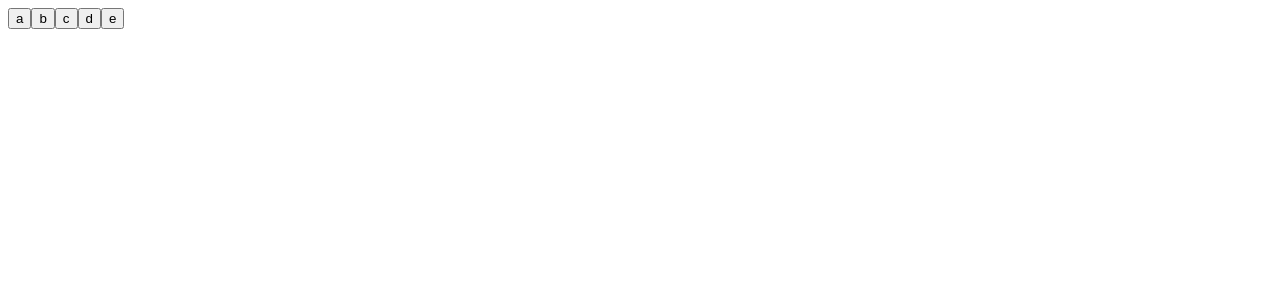
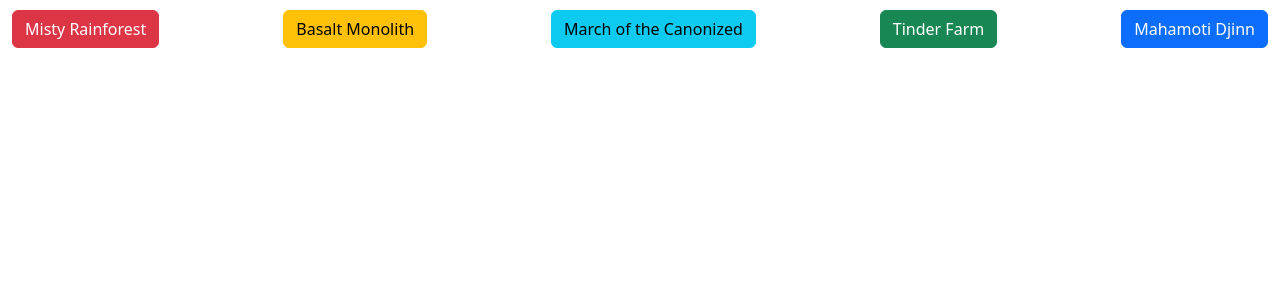
Before and after one commit to iisgalvanimi/consegna-progetti-api-frontend-dangelo-luca, an Angular app in the folder 00.1/: page / in a window 1280 px wide. Shown: the top 300 px of the page. Built offline with nearby package versions, Linux system fonts and the light colour scheme.

Commit message:
migliorato estetica

```diff
--- a/00.1/angular.json
+++ b/00.1/angular.json
@@ -25,9 +25,10 @@
               "src/assets"
             ],
             "styles": [
+              "node_modules/bootstrap/dist/css/bootstrap.min.css",
               "src/styles.css"
             ],
-            "scripts": []
+            "scripts": ["node_modules/bootstrap/dist/js/bootstrap.bundle.min.js"]
           },
           "configurations": {
             "production": {
--- a/00.1/package.json
+++ b/00.1/package.json
@@ -18,6 +18,7 @@
     "@angular/platform-browser": "^16.2.0",
     "@angular/platform-browser-dynamic": "^16.2.0",
     "@angular/router": "^16.2.0",
+    "bootstrap": "^5.3.3",
     "rxjs": "~7.8.0",
     "tslib": "^2.3.0",
     "zone.js": "~0.13.0"
--- a/00.1/src/app/app.component.html
+++ b/00.1/src/app/app.component.html
@@ -1,7 +1,9 @@
 
-<button routerLink="/card/Misty Rainforest">a</button>
-<button routerLink="/card/Basalt Monolith">b</button>
-<button routerLink="/card/March of the Canonized">c</button>
-<button routerLink="/card/Tinder Farm">d</button>
-<button routerLink="/card/Mahamoti Djinn">e</button>
+<div class="container-fluid d-flex justify-content-between" style="margin-top: 10px;" >
+    <button class="btn btn-danger" routerLink="/card/Misty Rainforest" style=>Misty Rainforest</button>
+    <button class="btn btn-warning" routerLink="/card/Basalt Monolith">Basalt Monolith</button>
+    <button class="btn btn-info" routerLink="/card/March of the Canonized">March of the Canonized</button>
+    <button class="btn btn-success" routerLink="/card/Tinder Farm">Tinder Farm</button>
+    <button class="btn btn-primary" routerLink="/card/Mahamoti Djinn">Mahamoti Djinn</button>
+</div>
 <router-outlet></router-outlet>
--- a/00.1/src/app/card/card.component.html
+++ b/00.1/src/app/card/card.component.html
@@ -3,14 +3,27 @@
     <div *ngIf = "caricamento">
         Caricamento....
     </div>
+<br>
+<br>
 
+<div *ngIf="!caricamento && datiCarta" class="card-container" >
 
-<div *ngIf="!caricamento && datiCarta" class="card-container">
-    <h1>{{ datiCarta.name }}</h1>
-    <img [src]="datiCarta.image_uris.normal" alt="{{ datiCarta.name }}">
-    <p><strong>Type:</strong> {{ datiCarta.type_line }}</p>
-    <p><strong>Text:</strong> {{ datiCarta.oracle_text }}</p>
-    <p><strong>Set:</strong> {{ datiCarta.set_name }}</p>
-    <p><strong>Price:</strong> ${{ datiCarta.prices.usd }}</p>
+    <img [src]="datiCarta.image_uris.normal" alt="{{ datiCarta.name }}" style="width: 300px; margin-left: 40%;">
+    <br>
+    <br>
+    <div class="row">
+        <div class="col-sm-6">
+          <div class="card">
+            <div class="card-body">
+              <h5 class="card-title">Special title treatment</h5>
+              <p class="card-text">With supporting text below as a natural lead-in to additional content.</p>
+              <p><strong>Type:</strong> {{ datiCarta.type_line }}</p>
+              <p><strong>Text:</strong> {{ datiCarta.oracle_text }}</p>
+              <p><strong>Set:</strong> {{ datiCarta.set_name }}</p>
+              <p><strong>Price:</strong> ${{ datiCarta.prices.usd }}</p>
+            </div>
+          </div>
+        </div>
+
   </div>
   </div>
```
Also changed, not shown: 1 other file (tests, documents, lock files or other folders).
